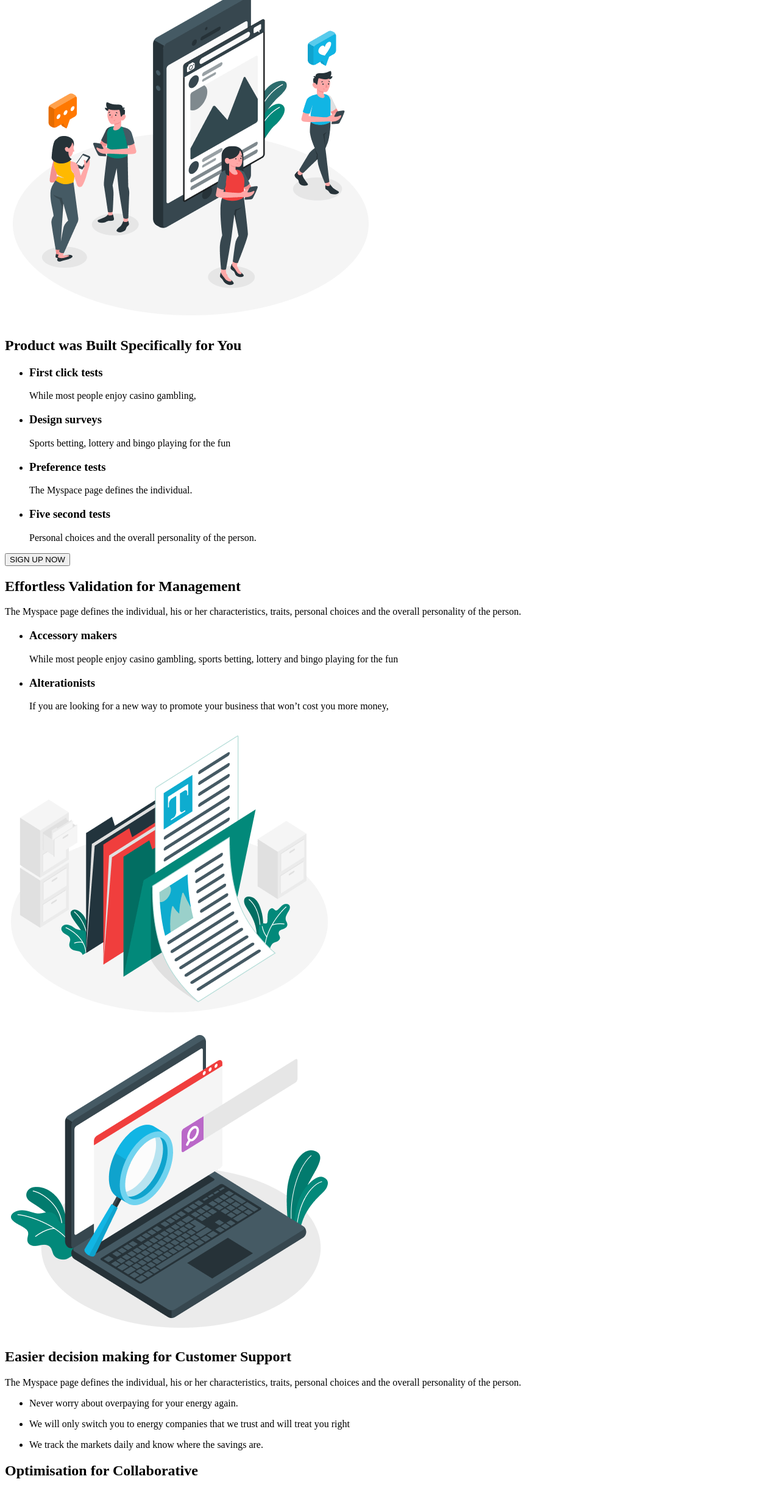
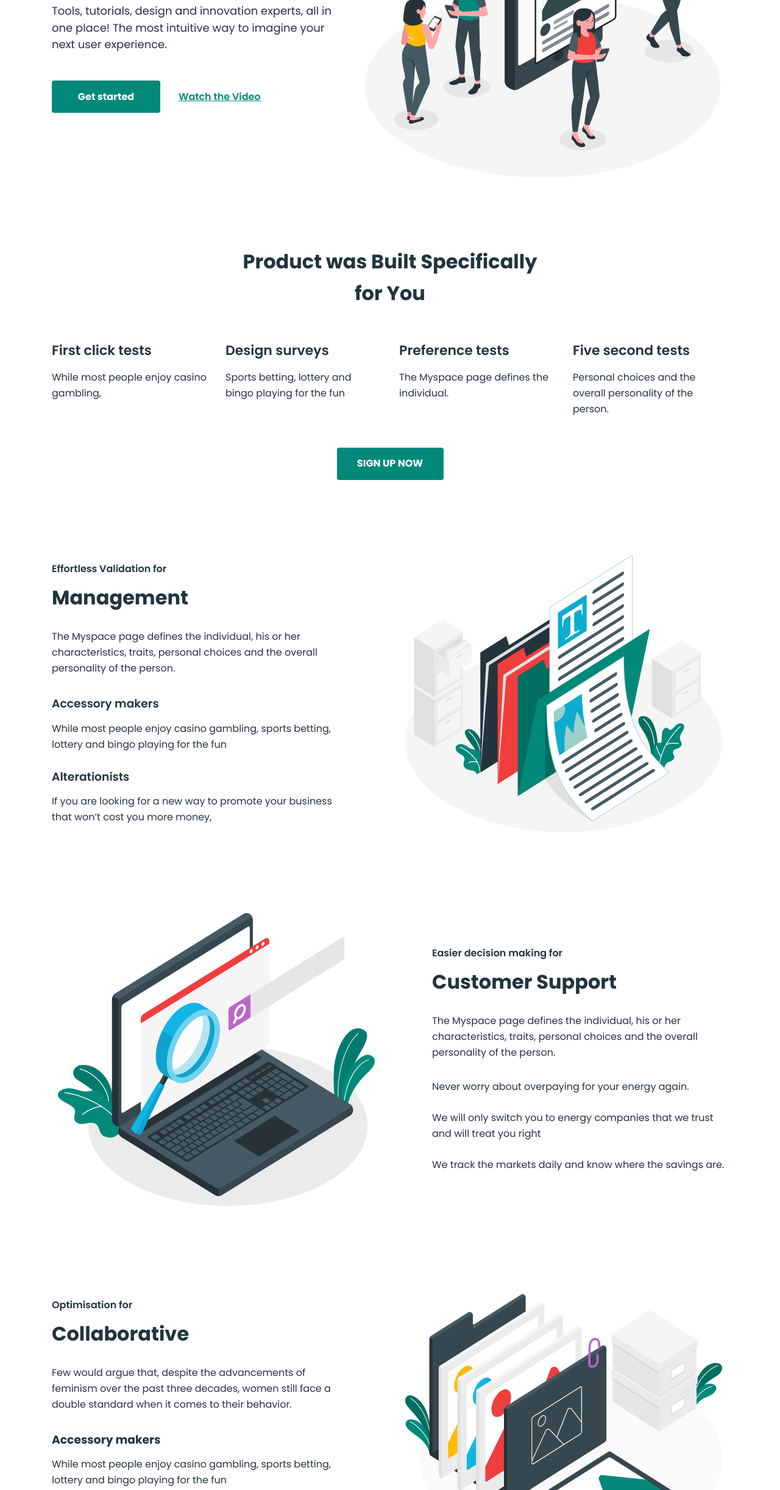
Before and after one commit to tymur-lykho/bussines-promotion, a plain HTML site: page index.html in a window 1280 px wide. Shown: the part 357-2800 px from the top of the page at 61% size. Drawn offline with nearby package versions, Linux system fonts and the light colour scheme.

Commit message:
Add styles for Header, Hero, Specification, Management, Support, Collaboration and Staff blocks

```diff
--- /dev/null
+++ b/css/styles.css
@@ -0,0 +1,432 @@
+/* #region Base */
+body {
+  font-family: Poppins, sans-serif;
+  background-color: #fff;
+  color: #22343d;
+  line-height: 1.625;
+}
+
+ul,
+ol {
+  list-style-type: none;
+  padding-left: 0;
+  margin: 0;
+}
+
+a {
+  text-decoration: none;
+}
+
+h1,
+h2,
+h3,
+h4,
+h5,
+h6,
+p {
+  margin: 0;
+}
+
+img {
+  display: block;
+  /* max-width: 100%;
+	height: auto; */
+}
+
+button {
+  font-family: inherit;
+  padding: 0;
+  cursor: pointer;
+}
+
+/* #endregion */
+
+/* #region Common */
+.container {
+  width: 1150px;
+  padding: 0 20px;
+  margin: 0 auto;
+}
+
+.default-btn {
+  font-weight: 700;
+  color: #fff;
+  border-radius: 4px;
+  height: 53px;
+  background: #02897a;
+  border: none;
+}
+
+.litle-title {
+  font-size: 16px;
+  font-weight: 600;
+}
+
+.caps-word {
+  display: block;
+  margin-top: 8px;
+  font-weight: 700;
+  font-size: 32px;
+  margin-bottom: 25px;
+}
+/* #endregion */
+
+/* #region Header */
+.logo {
+  display: flex;
+  align-items: center;
+  gap: 16px;
+  font-weight: 700;
+  font-size: 30px;
+  line-height: 0.93;
+  color: #173a56;
+  margin-right: 237px;
+}
+
+.header {
+}
+
+.header-container {
+  display: flex;
+  align-items: center;
+}
+
+.header-nav {
+  margin-right: 73px;
+}
+
+.header-nav-list {
+  display: flex;
+  gap: 30px;
+}
+
+.header-nav-item {
+}
+
+.header-nav-link {
+  display: block;
+  line-height: 1.75;
+  color: #22343d;
+  padding: 26px 0px;
+}
+
+.current {
+  font-weight: 600;
+}
+
+.header-btn-list {
+  display: flex;
+  gap: 21px;
+}
+
+.header-btn-item {
+}
+
+.header-btn {
+  font-weight: 600;
+  text-align: center;
+  color: #173a56;
+  border: 1px solid #bcd0e5;
+  border-radius: 4px;
+  min-width: 105px;
+  height: 42px;
+  background-color: transparent;
+}
+
+.header-btn:focus,
+.header-btn:hover {
+  color: #fff;
+  background: #02897a;
+  border: none;
+}
+/* #endregion */
+
+/* #region Hero */
+.hero {
+  padding-top: 25px;
+  padding-bottom: 100px;
+}
+
+.hero-container {
+  display: flex;
+  align-items: center;
+}
+
+.hero-wrapper {
+  margin-right: 35px;
+}
+
+.hero-title {
+  font-weight: 700;
+  font-size: 40px;
+  line-height: 1.5;
+  margin-bottom: 18px;
+}
+
+.hero-text {
+  font-size: 18px;
+  line-height: 1.55;
+  margin-bottom: 45px;
+}
+
+.hero-list-btn {
+  display: flex;
+  align-items: center;
+  gap: 30px;
+}
+
+.hero-item-btn {
+}
+
+.hero-btn {
+  min-width: 178px;
+}
+
+.btn-link {
+  font-weight: 600;
+  text-decoration: underline;
+  text-decoration-skip-ink: none;
+  color: #02897a;
+  background-color: transparent;
+  border: none;
+}
+
+.hero-img {
+}
+/* #endregion */
+
+/* #region Specification */
+.specification {
+}
+
+.specification-container {
+  padding-bottom: 50px;
+  display: flex;
+  flex-direction: column;
+  align-items: center;
+}
+
+.specification-title {
+  font-weight: 700;
+  font-size: 32px;
+  text-align: center;
+  margin-bottom: 50px;
+}
+
+.specification-list {
+  display: flex;
+  flex-direction: row;
+  gap: 30px;
+}
+
+.specification-item {
+  width: calc((100% - 3 * 30px) / 4);
+  margin-bottom: 50px;
+}
+
+.specification-subtitle {
+  font-weight: 600;
+  font-size: 22px;
+  margin-bottom: 13px;
+}
+
+.specification-text {
+}
+
+.specification-btn {
+  min-width: 175px;
+  text-transform: uppercase;
+}
+/* #endregion */
+
+/* #region Management */
+.management {
+  padding-top: 50px;
+  padding-bottom: 100px;
+}
+
+.management-container {
+  display: flex;
+  align-items: center;
+}
+
+.management-wrapper {
+  margin-right: 84px;
+}
+
+.management-title {
+}
+
+.management-text {
+  margin-bottom: 30px;
+}
+
+.management-list {
+}
+
+.management-item:not(:last-child) {
+  margin-bottom: 25px;
+}
+
+.management-subtitle {
+  font-weight: 600;
+  margin-bottom: 12px;
+}
+
+.management-item-text {
+}
+
+.management-img {
+}
+
+/* #endregion */
+
+/* #region Support */
+.support {
+  padding-bottom: 100px;
+}
+
+.support-container {
+  display: flex;
+  align-items: center;
+}
+
+.support-img {
+  margin-right: 84px;
+}
+
+.support-wrapper {
+}
+
+.support-title {
+}
+
+.support-text {
+  margin-bottom: 30px;
+}
+
+.support-list {
+}
+
+.support-item:not(:last-child) {
+  margin-bottom: 25px;
+}
+
+.support-item-text {
+}
+/* #endregion */
+
+/* #region Collaboration */
+.collaboration {
+  margin-bottom: 150px;
+}
+
+.collaboration-container {
+  display: flex;
+  align-items: center;
+}
+
+.collaboration-wrapper {
+  margin-right: 84px;
+}
+
+.collaboration-title {
+}
+
+.collaboration-text {
+  margin-bottom: 30px;
+}
+
+.collaboration-list {
+}
+
+.collaboration-item:not(:last-child) {
+  margin-bottom: 12px;
+}
+
+.collaboration-subtitle {
+  margin-bottom: 12px;
+}
+
+.collaboration-item-text {
+}
+
+.collaboration-img {
+}
+/* #endregion */
+/* #region Staff */
+.staff {
+  padding-bottom: 106px;
+}
+
+.staff-container {
+  display: flex;
+  flex-direction: column;
+  align-items: center;
+}
+
+.staff-title {
+  font-weight: 700;
+  font-size: 32px;
+  text-align: center;
+  margin-bottom: 25px;
+}
+
+.staff-text {
+  font-weight: 500;
+  text-align: center;
+  margin-bottom: 40px;
+  font-weight: 500;
+  text-align: center;
+  color: #2f281e;
+}
+
+.staff-list {
+  display: flex;
+  align-items: center;
+  flex-wrap: wrap;
+  column-gap: 100px;
+  row-gap: 25px;
+  justify-content: center;
+  margin-bottom: 50px;
+}
+
+.staff-item {
+  display: flex;
+  align-items: center;
+  /* width: calc((100% - 100px) / 2); */
+}
+
+.staff-item:nth-child(3n + 1) > .staff-item-text {
+  padding-left: 20px;
+  padding-right: 19px;
+  margin-left: 20px;
+}
+
+.staff-item:not(:nth-child(3n + 1)) > .staff-item-text {
+  padding-left: 19px;
+  padding-right: 20px;
+  margin-right: 20px;
+}
+
+.staff-item:not(:nth-child(3n + 1)) {
+  flex-direction: row-reverse;
+}
+
+.staff-img {
+  width: 98px;
+}
+
+.staff-item-text {
+  border-radius: 50px;
+  fill: #fff;
+  box-shadow: 2px 2px 10px 0 rgba(23, 58, 86, 0.15);
+  padding-top: 14px;
+  padding-bottom: 12.1px;
+}
+
+.staff-btn {
+  min-width: 216px;
+  height: 53px;
+}
+/* #endregion */
--- a/index.html
+++ b/index.html
@@ -3,197 +3,292 @@
   <head>
     <meta charset="UTF-8" />
     <meta name="viewport" content="width=device-width, initial-scale=1.0" />
-    <title>Prosuct - Bussines promotion</title>
+    <title>Product - Bussines promotion</title>
+    <link
+      rel="stylesheet"
+      href="https://cdnjs.cloudflare.com/ajax/libs/modern-normalize/3.0.1/modern-normalize.min.css"
+      integrity="sha512-q6WgHqiHlKyOqslT/lgBgodhd03Wp4BEqKeW6nNtlOY4quzyG3VoQKFrieaCeSnuVseNKRGpGeDU3qPmabCANg=="
+      crossorigin="anonymous"
+      referrerpolicy="no-referrer"
+    />
+    <link rel="preconnect" href="https://fonts.googleapis.com" />
+    <link rel="preconnect" href="https://fonts.gstatic.com" crossorigin />
+    <link
+      href="https://fonts.googleapis.com/css2?family=Inter:wght@500;700&family=Montserrat:wght@400;500;600;700&family=Poppins:wght@400;500;600;700;800&family=Roboto:wght@400;700;900&display=swap"
+      rel="stylesheet"
+    />
+    <link rel="stylesheet" href="./css/styles.css" />
   </head>
   <body>
-    <header>
-      <nav>
-        <a href="./index.html">Product</a>
-        <ul>
-          <li><a href="./index.html">Product</a></li>
-          <li><a href="./customers.html">Customers</a></li>
-          <li><a href="./pricing.html">Pricing</a></li>
-          <li><a href="">Resources</a></li>
+    <header class="header">
+      <div class="container header-container">
+        <a class="logo" href="./index.html">
+          <img src="./images/logo.png" alt="" />
+          Product
+        </a>
+        <nav class="header-nav">
+          <ul class="header-nav-list">
+            <li class="header-nav-item">
+              <a class="header-nav-link current" href="./index.html">Product</a>
+            </li>
+            <li class="header-nav-item">
+              <a class="header-nav-link" href="./customers.html">Customers</a>
+            </li>
+            <li class="header-nav-item">
+              <a class="header-nav-link" href="./pricing.html">Pricing</a>
+            </li>
+            <li class="header-nav-item">
+              <a class="header-nav-link" href="">Resources</a>
+            </li>
           </ul>
         </nav>
-      <ul>
-        <li><button type="button">Sign In</button></li>
-        <li><button type="button">Sign Up</button></li>
+        <ul class="header-btn-list">
+          <li class="header-btn-item">
+            <button class="header-btn" type="button">Sign In</button>
+          </li>
+          <li class="header-btn-item">
+            <button class="header-btn" type="button">Sign Up</button>
+          </li>
         </ul>
+      </div>
     </header>
     <main>
       <!--Hero-->
-      <section>
-        <h1>Work at the speed of thought</h1>
-        <p>
-          Tools, tutorials, design and innovation experts, all in one place! The
-          most intuitive way to imagine your next user experience.
+      <section class="hero">
+        <div class="container hero-container">
+          <div class="hero-wrapper">
+            <h1 class="hero-title">Work at the speed of thought</h1>
+            <p class="hero-text">
+              Tools, tutorials, design and innovation experts, all in one place!
+              The most intuitive way to imagine your next user experience.
             </p>
-        <ul>
-          <li><button type="button">Get started</button></li>
-          <li><button type="button">Watch the Video</button></li>
+            <ul class="hero-list-btn">
+              <li class="hero-item-btn">
+                <button class="hero-btn default-btn" type="button">
+                  Get started
+                </button>
+              </li>
+              <li class="hero-item-btn">
+                <button class="btn-link" type="button">Watch the Video</button>
+              </li>
             </ul>
+          </div>
           <img
+            class="hero-img"
             src="./images/hero-img.png"
             alt="People use smartphones"
             height="555"
             width="610"
           />
+        </div>
       </section>
-      <!--Product  was Built Specifically for You-->
-      <section>
-        <h2>Product was Built Specifically for You</h2>
-        <ul>
-          <li>
-            <h3>First click tests</h3>
-            <p>While most people enjoy casino gambling,</p>
+      <!--Product was Built Specifically for You-->
+      <section class="specification">
+        <div class="container specification-container">
+          <h2 class="specification-title">
+            Product was Built Specifically <br />
+            for You
+          </h2>
+          <ul class="specification-list">
+            <li class="specification-item">
+              <h3 class="specification-subtitle">First click tests</h3>
+              <p class="specification-text">
+                While most people enjoy casino gambling,
+              </p>
             </li>
-          <li>
-            <h3>Design surveys</h3>
-            <p>Sports betting, lottery and bingo playing for the fun</p>
+            <li class="specification-item">
+              <h3 class="specification-subtitle">Design surveys</h3>
+              <p class="specification-text">
+                Sports betting, lottery and bingo playing for the fun
+              </p>
             </li>
-          <li>
-            <h3>Preference tests</h3>
-            <p>The Myspace page defines the individual.</p>
+            <li class="specification-item">
+              <h3 class="specification-subtitle">Preference tests</h3>
+              <p class="specification-text">
+                The Myspace page defines the individual.
+              </p>
             </li>
-          <li>
-            <h3>Five second tests</h3>
-            <p>Personal choices and the overall personality of the person.</p>
+            <li class="specification-item">
+              <h3 class="specification-subtitle">Five second tests</h3>
+              <p class="specification-text">
+                Personal choices and the overall personality of the person.
+              </p>
             </li>
           </ul>
-        <button type="button">SIGN UP NOW</button>
+          <button class="specification-btn default-btn" type="button">
+            SIGN UP NOW
+          </button>
+        </div>
       </section>
       <!--Effortless Validation for Management-->
-      <section>
-        <h2>Effortless Validation for Management</h2>
-        <p>
-          The Myspace page defines the individual, his or her characteristics,
-          traits, personal choices and the overall personality of the person.
+      <section class="management">
+        <div class="container management-container">
+          <div class="management-wrapper">
+            <h2 class="management-title litle-title">
+              Effortless Validation for <br />
+              <b class="caps-word">Management</b>
+            </h2>
+            <p class="management-text">
+              The Myspace page defines the individual, his or her
+              characteristics, traits, personal choices and the overall
+              personality of the person.
             </p>
-        <ul>
-          <li>
-            <h3>Accessory makers</h3>
-            <p>
-              While most people enjoy casino gambling, sports betting, lottery
-              and bingo playing for the fun
+            <ul class="management-list">
+              <li class="management-item">
+                <h3 class="management-subtitle">Accessory makers</h3>
+                <p class="management-item-text">
+                  While most people enjoy casino gambling, sports betting,
+                  lottery and bingo playing for the fun
                 </p>
               </li>
-          <li>
-            <h3>Alterationists</h3>
-            <p>
+              <li class="management-item">
+                <h3 class="management-subtitle">Alterationists</h3>
+                <p class="management-item-text">
                   If you are looking for a new way to promote your business that
                   won’t cost you more money,
                 </p>
               </li>
             </ul>
+          </div>
           <img
+            class="management-img"
             src="./images/management-img-min.png"
             alt="Folders with documents"
             width="540"
             height="500"
           />
+        </div>
       </section>
       <!--Easier decision making for Customer Support-->
-      <section>
+      <section class="support">
+        <div class="container support-container">
           <img
+            class="support-img"
             src="./images/support-img-min.png"
             alt="Laptop with search bar"
             width="540"
             height="500"
           />
-        <h2>Easier decision making for Customer Support</h2>
-        <p>
-          The Myspace page defines the individual, his or her characteristics,
-          traits, personal choices and the overall personality of the person.
+          <div class="support-wrapper">
+            <h2 class="support-title litle-title">
+              Easier decision making for
+              <b class="caps-word">Customer Support</b>
+            </h2>
+            <p class="support-text">
+              The Myspace page defines the individual, his or her
+              characteristics, traits, personal choices and the overall
+              personality of the person.
             </p>
-        <ul>
-          <li>
-            <p>Never worry about overpaying for your energy again.</p>
-          </li>
-          <li>
-            <p>
-              We will only switch you to energy companies that we trust and will
-              treat you right
+            <ul class="support-list">
+              <li class="support-item">
+                <p class="support-item-text">
+                  Never worry about overpaying for your energy again.
                 </p>
               </li>
-          <li>
-            <p>We track the markets daily and know where the savings are.</p>
+              <li class="support-item">
+                <p class="support-item-text">
+                  We will only switch you to energy companies that we trust and
+                  will treat you right
+                </p>
+              </li>
+              <li class="support-item">
+                <p class="support-item-text">
+                  We track the markets daily and know where the savings are.
+                </p>
               </li>
             </ul>
+          </div>
+        </div>
       </section>
       <!--Optimisation for Collaborative-->
-      <section>
-        <h2>Optimisation for Collaborative</h2>
-        <p>
-          Few would argue that, despite the advancements of feminism over the
-          past three decades, women still face a double standard when it comes
-          to their behavior.
+      <section class="collaboration">
+        <div class="container collaboration-container">
+          <div class="collaboration-wrapper">
+            <h2 class="collaboration-title litle-title">
+              Optimisation for
+              <b class="caps-word">Collaborative</b>
+            </h2>
+            <p class="collaboration-text">
+              Few would argue that, despite the advancements of feminism over
+              the past three decades, women still face a double standard when it
+              comes to their behavior.
             </p>
-        <ul>
-          <li>
-            <h3>Accessory makers</h3>
-            <p>
-              While most people enjoy casino gambling, sports betting, lottery
-              and bingo playing for the fun
+            <ul class="collaboration-list">
+              <li class="collaboration-item">
+                <h3 class="collaboration-subtitle">Accessory makers</h3>
+                <p class="collaboration-item-text">
+                  While most people enjoy casino gambling, sports betting,
+                  lottery and bingo playing for the fun
                 </p>
               </li>
-          <li>
-            <h3>Alterationists</h3>
-            <p>
+              <li class="collaboration-item">
+                <h3 class="collaboration-subtitle">Alterationists</h3>
+                <p class="collaboration-item-text">
                   If you are looking for a new way to promote your business that
                   won’t cost you more money,
                 </p>
               </li>
             </ul>
+          </div>
           <img
+            class="collaboration-img"
             src="./images/collaboration-img-min.png"
             alt="Folder with photo cards"
             width="540"
             height="500"
           />
+        </div>
       </section>
       <!--Quick & Easy Process-->
-      <section>
-        <h2>Quick & Easy Process</h2>
-        <p>
-          Do you require some help for your project: Conception workshop,
+      <section class="staff">
+        <div class="container staff-container">
+          <h2 class="staff-title">Quick & Easy Process</h2>
+          <p class="staff-text">
+            Do you require some help for your project: Conception workshop,<br />
             prototyping, marketing strategy, landing page, Ux/UI?
           </p>
-        <ul>
-          <li>
+          <ul class="staff-list">
+            <li class="staff-item">
               <img
+                class="staff-img"
                 src="./images/avatar.png"
                 alt="A girl with white hair in a coat"
                 width="98"
               />
-            <p>I can take care of your pitch</p>
+              <p class="staff-item-text">I can take care of your pitch</p>
             </li>
-          <li>
+            <li class="staff-item">
               <img
+                class="staff-img"
                 src="./images/avatar-1.png"
                 alt="A woman in a black cardigan"
                 width="98"
               />
-            <p>I can prototype your app</p>
+              <p class="staff-item-text">I can prototype your app</p>
             </li>
-          <li>
+            <li class="staff-item">
               <img
+                class="staff-img"
                 src="./images/avatar-2.png"
                 alt="A guy with a vintage camera"
                 width="98"
               />
-            <p>I can take care of your pitch</p>
+              <p class="staff-item-text">I can take care of your pitch</p>
             </li>
-          <li>
+            <li class="staff-item">
               <img
+                class="staff-img"
                 src="./images/avatar-3.png"
                 alt="A bald man in a red t-shirt"
                 width="98"
               />
-            <p>I can help marketing strategy</p>
+              <p class="staff-item-text">I can help marketing strategy</p>
             </li>
           </ul>
-        <button type="button">Contact our expert</button>
+          <button class="staff-btn default-btn" type="button">
+            Contact our expert
+          </button>
+        </div>
       </section>
       <!--Contents Strategies-->
       <section>
```
Also changed, not shown: images/logo.png (added). Lines whose indentation alone changed are shown as unchanged.
